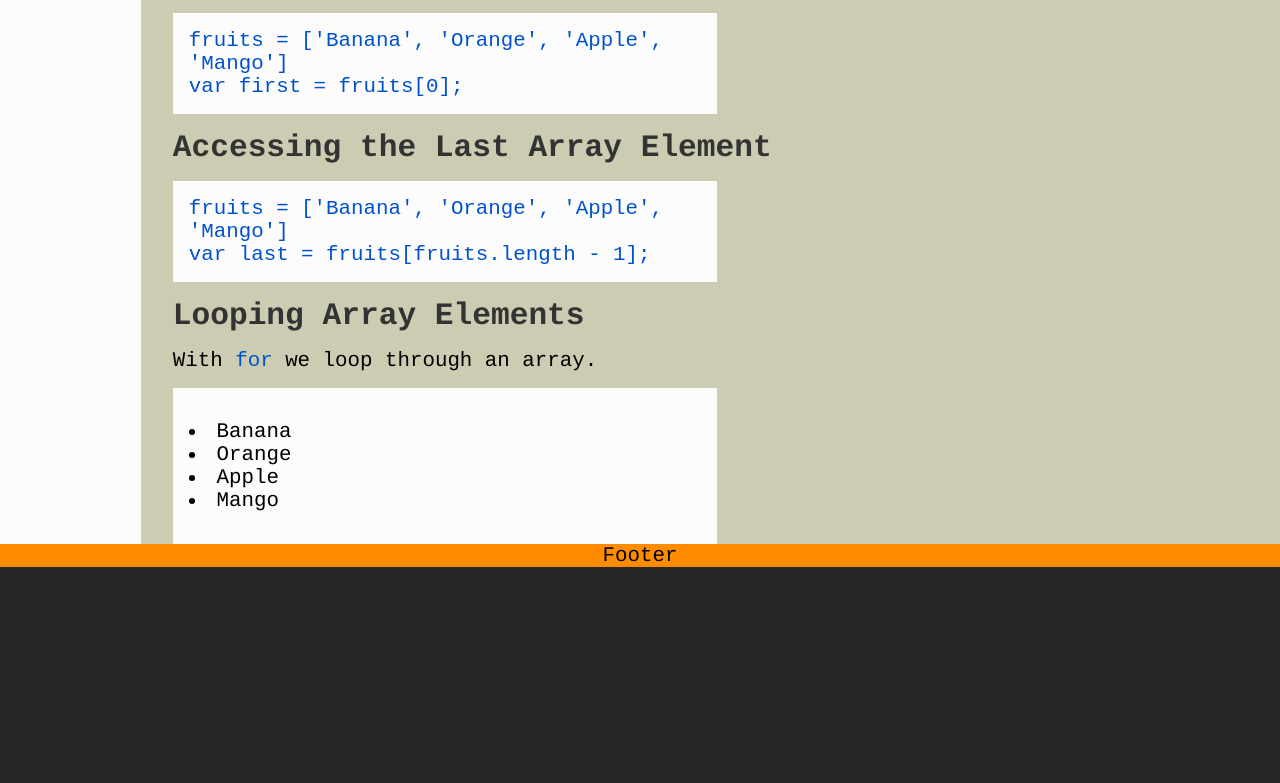
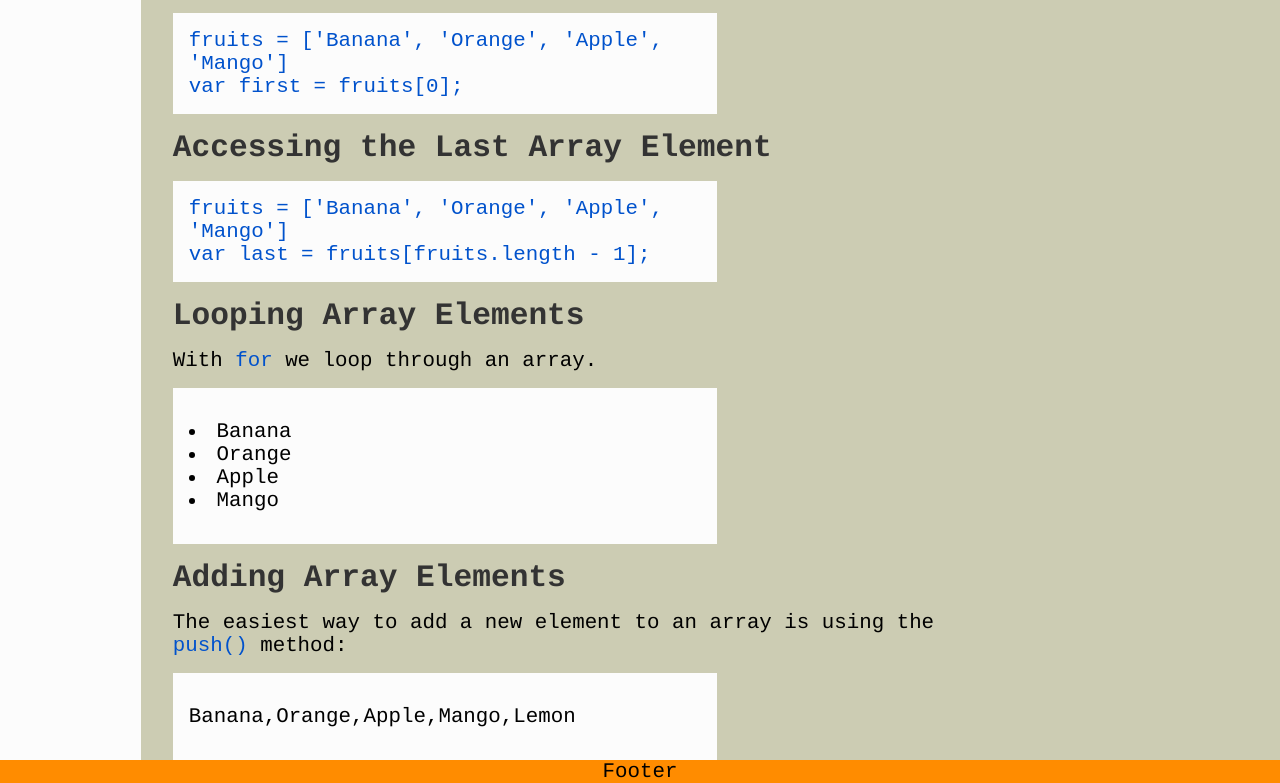
Before and after one commit to bosscke/js-practice, a website: page 21-arrays/arrays.html in a window 1280 px wide. Shown: the part 2842-3625 px from the top of the page. Before the commit the page ends 3409 px from the top, so only its background shows below. Drawn offline with Linux system fonts and the light colour scheme.

Commit message:
Update arrays

```diff
--- a/21-arrays/arrays.html
+++ b/21-arrays/arrays.html
@@ -176,10 +176,21 @@
       <article>
         <h2>Looping Array Elements</h2>
         <p>With <code>for</code> we loop through an array.</p>
+        <div class="code">
+          <p id="test5"></p>
+        </div>
       </article>
-      <div class="code">
-        <p id="test5"></p>
-      </div>
+
+      <article>
+        <h2>Adding Array Elements</h2>
+        <p>
+          The easiest way to add a new element to an array is using the
+          <code>push()</code> method:
+        </p>
+        <div class="code">
+          <p id="test6"></p>
+        </div>
+      </article>
     </main>
     <footer>Footer</footer>
     <script src="script.js"></script>
--- a/21-arrays/script.js
+++ b/21-arrays/script.js
@@ -43,3 +43,16 @@ for (i = 0; i < fLen; i++) {
 text += "</ul>";
 
 document.getElementById("test5").innerHTML = text;
+
+////////////////////////////////////////
+// Adding array
+
+var fruits = ["Banana", "Orange", "Apple", "Mango"];
+document.getElementById("test6").innerHTML = fruits;
+
+function myFunction() {
+  fruits.push("Lemon");
+  document.getElementById("test6").innerHTML = fruits;
+}
+
+myFunction();
```
